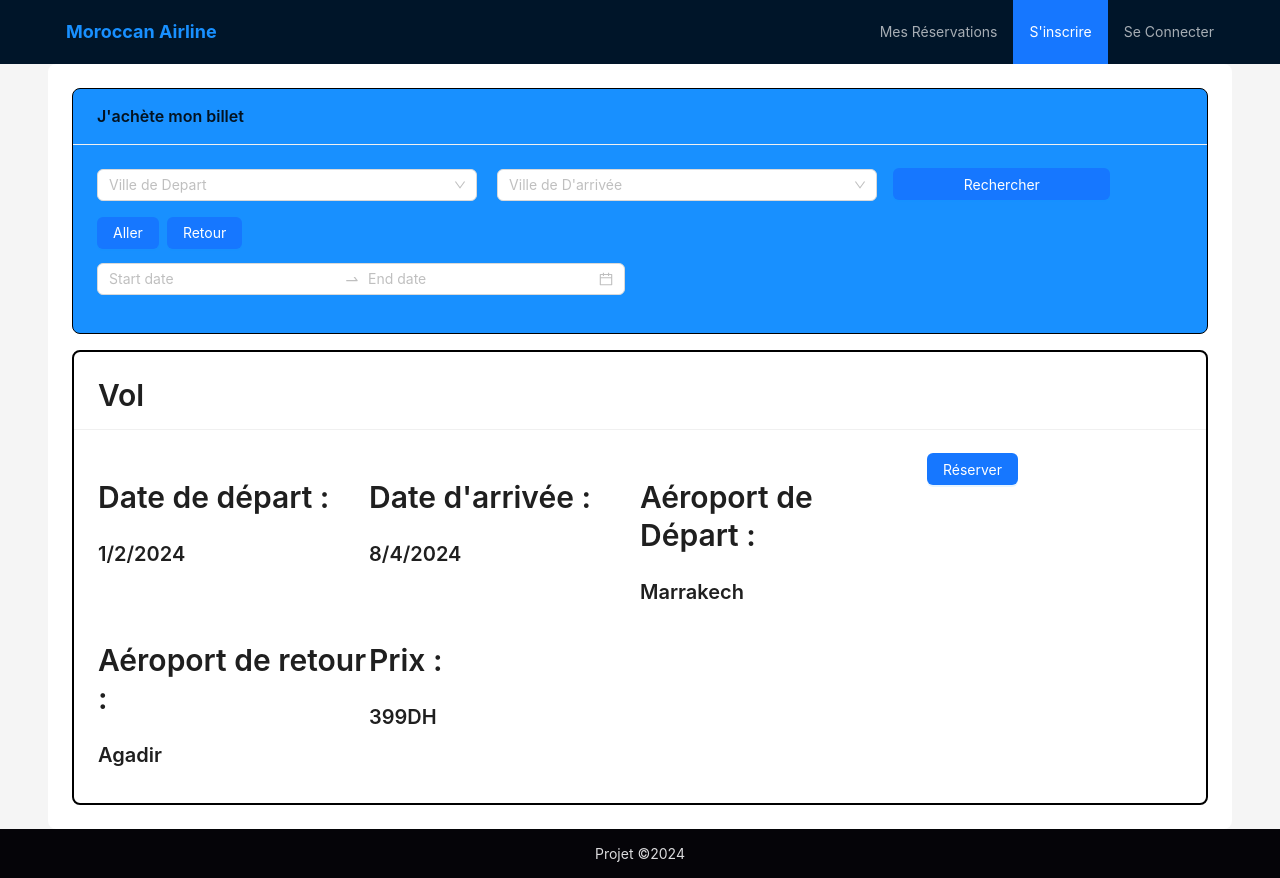
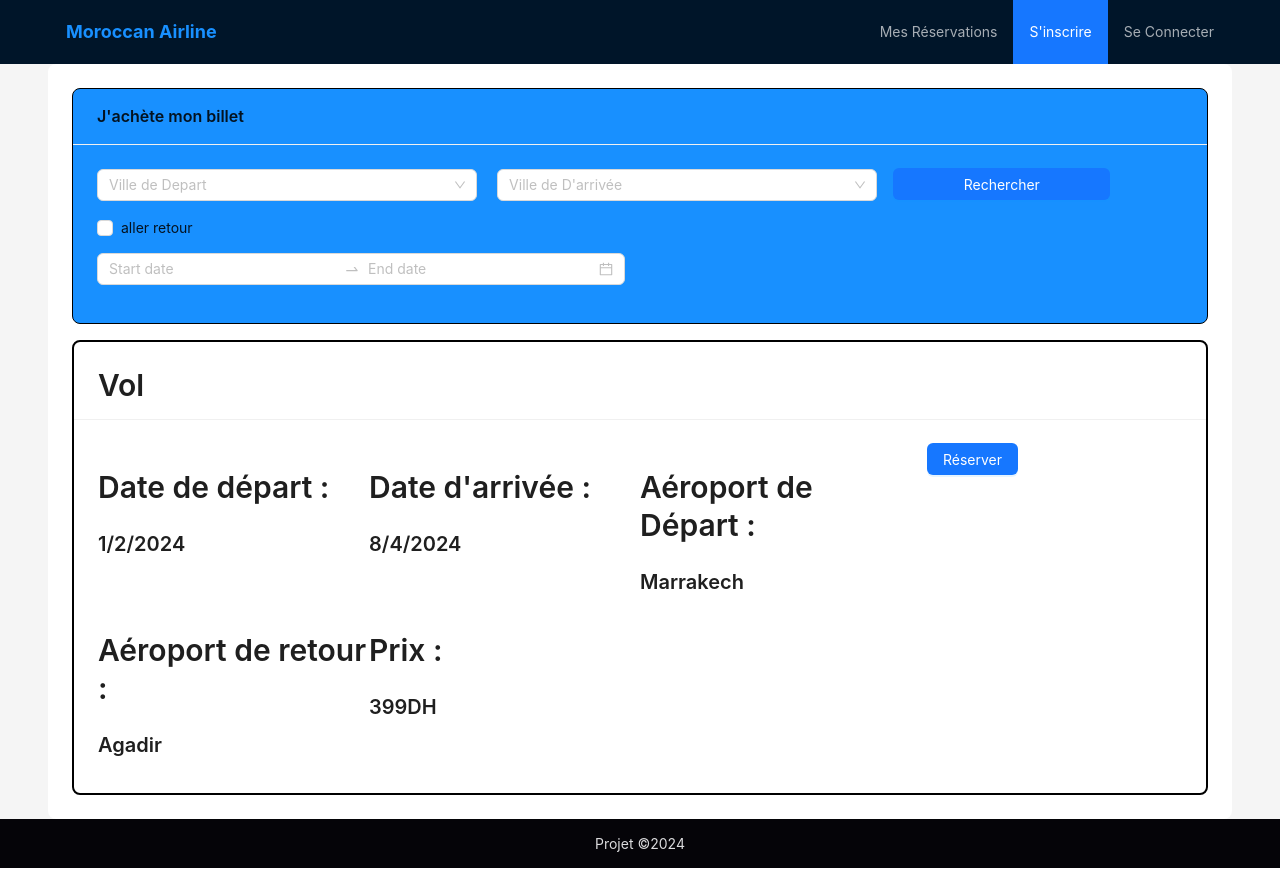
Before and after one commit to iir-projets/projet-dev-2324-g3-iir42324c3g3, a React (Create React App) app in the folder front_user/: page / in a window 1280 px wide. Built offline with nearby package versions, Linux system fonts and the light colour scheme.

Commit message:
interface user
modifie

```diff
--- a/front_user/src/App.js
+++ b/front_user/src/App.js
@@ -1,5 +1,5 @@
 import React, { useState } from 'react';
-import { Breadcrumb, Layout, Menu, theme, Card, Space, TreeSelect, DatePicker, Button, Typography, Row, Col, Input } from 'antd';
+import { Breadcrumb, Layout, Menu, theme, Card, Space, TreeSelect, DatePicker, Button, Typography, Row, Col, Input, Checkbox } from 'antd';
 import './App.css';
 
 const { RangePicker } = DatePicker;
@@ -118,12 +118,7 @@
                 Rechercher
               </Button>
               <div style={{ marginTop: '16px' }}>
-                <Button type="primary" style={{ marginRight: '8px' }}>
-                  Aller
-                </Button>
-                <Button type="primary">
-                  Retour
-                </Button>
+              <Checkbox >aller retour</Checkbox>
               </div>
               <p>
                 <RangePicker showTime />
```
